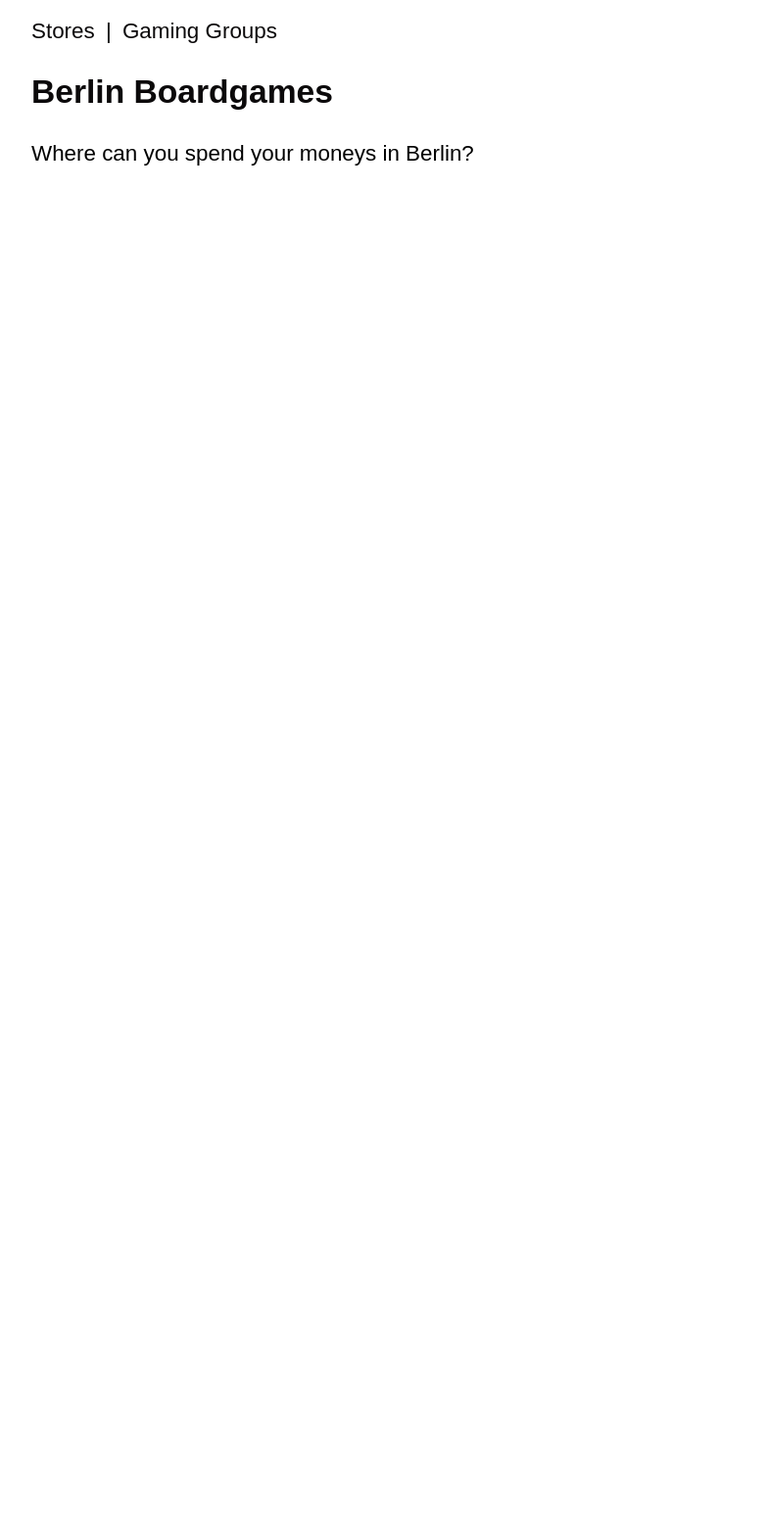
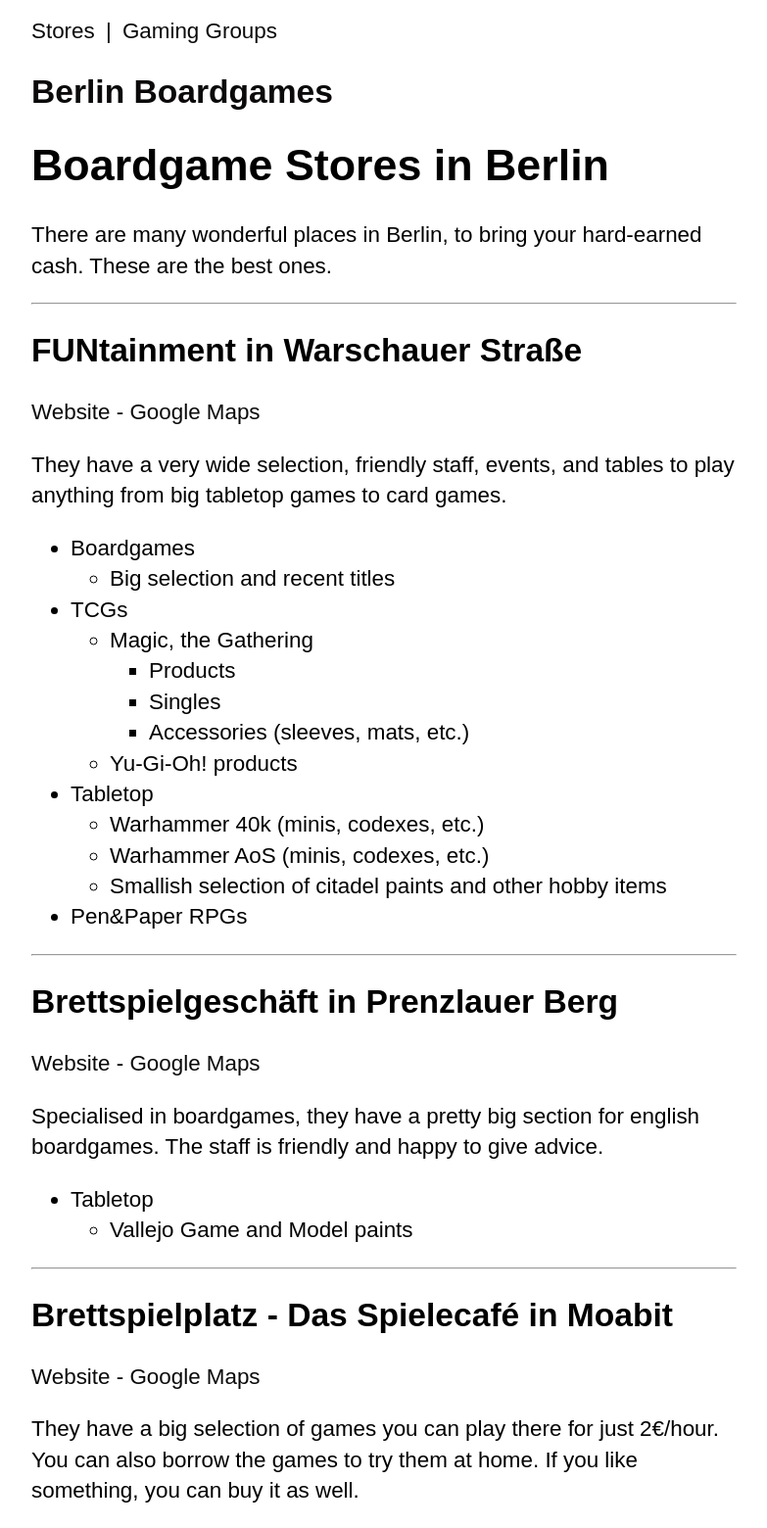
Before and after one commit to janbsc4/boardgame-berlin, an Eleventy site: page stores.md in a window 1280 px wide. Shown: the whole page at 98% size, without its empty margins (248-1031 px from the left). Before the commit the page ends 800 px from the top, so only its background shows below. Built offline with nearby package versions, Linux system fonts and the light colour scheme; Eleventy itself is replaced by a stand-in of ours; files that its build step writes are made by us from their sources.

Commit message:
Added game store information

```diff
--- a/stores.md
+++ b/stores.md
@@ -2,4 +2,47 @@
 layout: layout.liquid
 pageTitle: Boardgames in Berlin
 ---
-Where can you spend your moneys in Berlin?
+# Boardgame Stores in Berlin
+
+There are many wonderful places in Berlin, to bring your hard-earned cash. These are the best ones.
+
+---
+
+## FUNtainment in Warschauer Straße
+
+[Website](www.funtainmentberlin.store) - [Google Maps](https://g.page/Brettspielgeschaeft?share)
+
+They have a very wide selection, friendly staff, events, and tables to play anything from big tabletop games to card games.
+
+- Boardgames
+	- Big selection and recent titles
+- TCGs
+	- Magic, the Gathering
+		- Products
+		- Singles
+		- Accessories (sleeves, mats, etc.)
+	- Yu-Gi-Oh! products
+- Tabletop
+	- Warhammer 40k (minis, codexes, etc.)
+	- Warhammer AoS (minis, codexes, etc.)
+	- Smallish selection of citadel paints and other hobby items
+- Pen&Paper RPGs
+
+---
+
+## Brettspielgeschäft in Prenzlauer Berg
+
+[Website](https://brettspielgeschaeft.berlin) - [Google Maps](https://goo.gl/maps/s3tJQVKjp2wuqKRy5)
+
+Specialised in boardgames, they have a pretty big section for english boardgames.
+The staff is friendly and happy to give advice.
+
+- Tabletop
+	- Vallejo Game and Model paints
+
+---
+
+## Brettspielplatz - Das Spielecafé in Moabit
+[Website](https://brettspielplatz.business.site) - [Google Maps](https://g.page/Brettspielplatz?share)
+
+They have a big selection of games you can play there for just 2€/hour. You can also borrow the games to try them at home. If you like something, you can buy it as well.
```
Also changed, not shown: docs/stores/index.html (+49 -1 lines), 2 other files.
